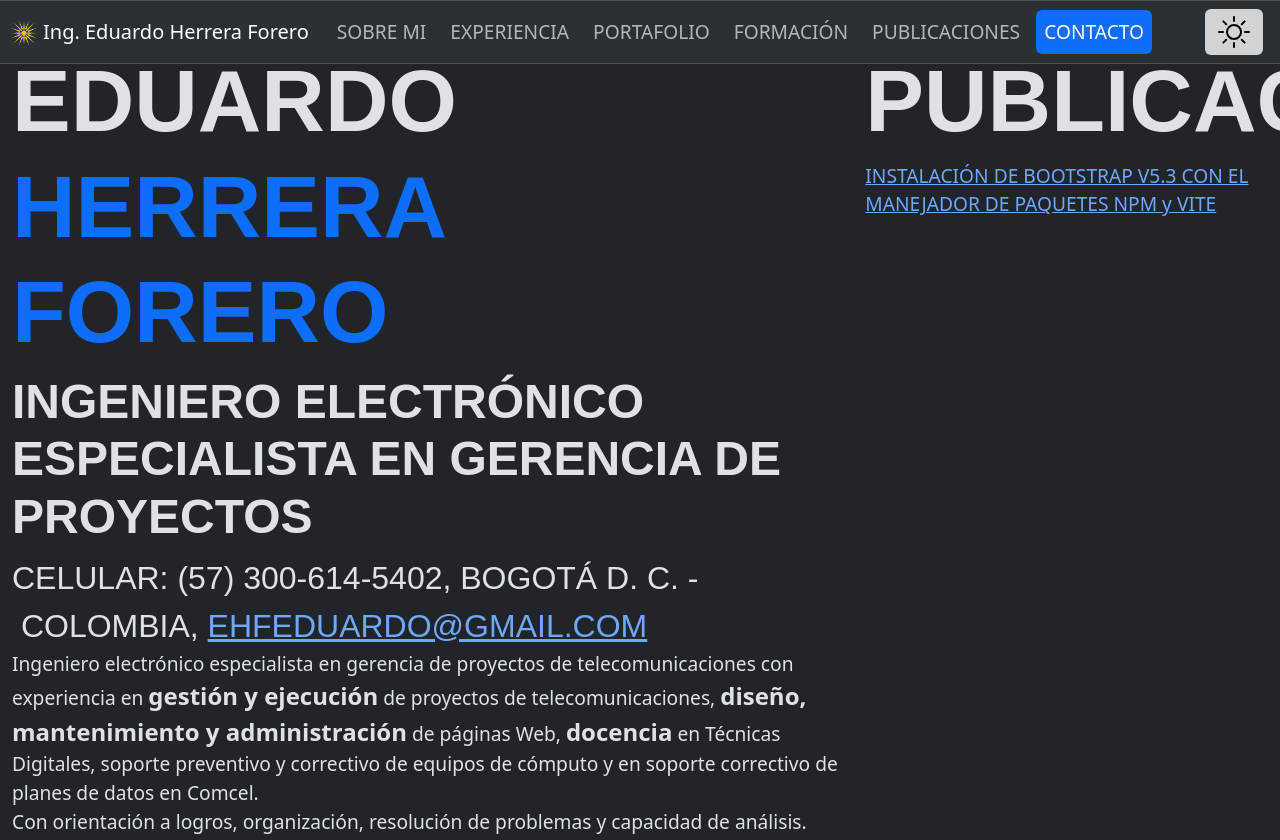
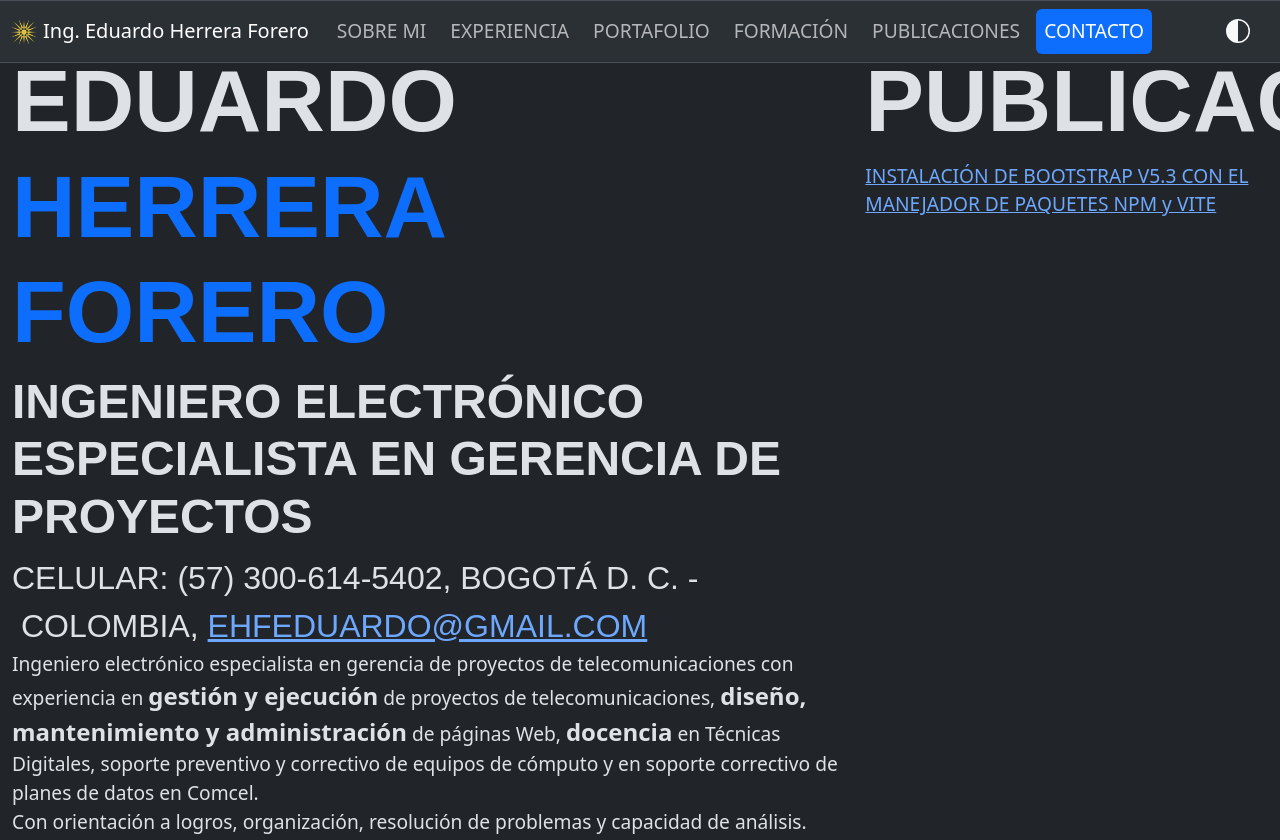
Before and after one commit to eduardoherreraf/Plantilla_BT5, a website built with Vite: page src/index.html in a window 1280 px wide. Shown: the top 840 px of the page. Built offline with nearby package versions, Linux system fonts and the light colour scheme; a web font is replaced by a local one.

Commit message:
fix boton de temas

```diff
--- a/src/index.html
+++ b/src/index.html
@@ -193,14 +193,17 @@
           <div class="me-3">
             <button
               onclick="cambiarTema()"
-              class="btn text-center d-flex">
-              <img
-                src="./images/sun.svg"
-                id="dl-icon"
-                height="32"
-                width="32"
-                alt="Tema Diurno"
-                class="text-center" />
+              id="dl-icon"
+              class="btn text-center d-flex bg-body-tertiary text-light">
+              <svg
+                xmlns="http://www.w3.org/2000/svg"
+                width="24"
+                height="24"
+                fill="currentColor"
+                class="bi bi-circle-half"
+                viewBox="0 0 16 16">
+                <path d="M8 15A7 7 0 1 0 8 1v14zm0 1A8 8 0 1 1 8 0a8 8 0 0 1 0 16z" />
+              </svg>
             </button>
           </div>
         </div>
@@ -864,7 +867,8 @@
                     <h4>Compilación del proyecto para Producción</h4>
                     <p>
                       Cuando se haya terminado y se quiera obtener la versión para producción se ejecuta el
-                      comando: <b>npm run build</b> y los archivos se quedan disponibles en la carpeta <b>dist</b>."
+                      comando: <b>npm run build</b> y los archivos se quedan disponibles en la carpeta
+                      <b>dist</b>."
                     </p>
                     <h5>Corrección del archivo <b>index.html</b></h5>
                     <p>
@@ -1657,15 +1661,17 @@
     };
     const temaOscuro = () => {
       document.querySelector('body').setAttribute('data-bs-theme', 'dark');
-      document.querySelector('#dl-icon').setAttribute('src', './images/sun.svg');
-      document.querySelector('#dl-icon').setAttribute('alt', 'Tema Diurno');
+      document
+        .querySelector('#dl-icon')
+        .setAttribute('class', 'btn text-center d-flex bg-body-tertiary text-light');
       localStorage.setItem('theme', 'dark');
     };
 
     const temaClaro = () => {
       document.querySelector('body').setAttribute('data-bs-theme', 'light');
-      document.querySelector('#dl-icon').setAttribute('src', './images/moon.svg');
-      document.querySelector('#dl-icon').setAttribute('alt', 'Tema Nocturno');
+      document
+        .querySelector('#dl-icon')
+        .setAttribute('class', 'btn text-center d-flex bg-body-tertiary text-dark');
       localStorage.setItem('theme', 'light');
     };
   </script>
```
